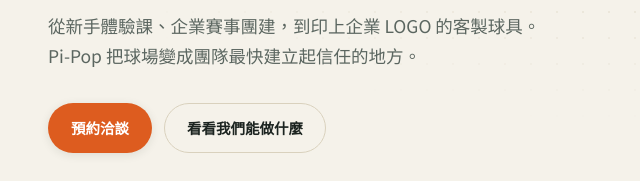
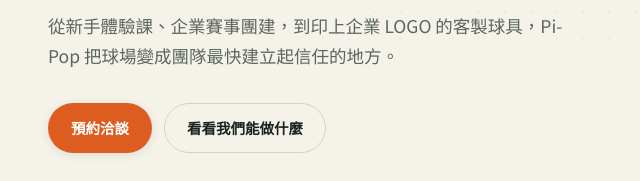
Before and after one commit to aleckprit/pi-pop, a plain HTML site: page index.html in a window 1280 px wide. Shown: the part 345-526 px from the top of the page, 236-876 px from the left. Drawn offline with Linux system fonts and the light colour scheme.

Commit message:
Add files via upload

```diff
--- a/index.html
+++ b/index.html
@@ -612,7 +612,7 @@
     <div class="wrap hero-inner">
       <p class="eyebrow">企業 × 組織 匹克球顧問</p>
       <h1>為企業和組織，<br>打造專屬的<span class="headline-underline">匹克球體驗<svg viewBox="0 0 200 14" preserveAspectRatio="none" aria-hidden="true"><path d="M2 9 Q 15 3 28 9 T 54 9 T 80 9 T 106 9 T 132 9 T 158 9 T 184 9" fill="none" stroke="var(--accent)" stroke-width="4" stroke-linecap="round"/></svg></span></h1>
-      <p class="dek">從新手體驗課、企業賽事團建，到印上企業 LOGO 的客製球具。<br>Pi-Pop 把球場變成團隊最快建立起信任的地方。</p>
+      <p class="dek">從新手體驗課、企業賽事團建，到印上企業 LOGO 的客製球具，Pi-Pop 把球場變成團隊最快建立起信任的地方。</p>
       <div class="hero-ctas">
         <a class="btn btn-primary" href="#contact">預約洽談</a>
         <a class="btn btn-ghost" href="#services">看看我們能做什麼</a>
```
